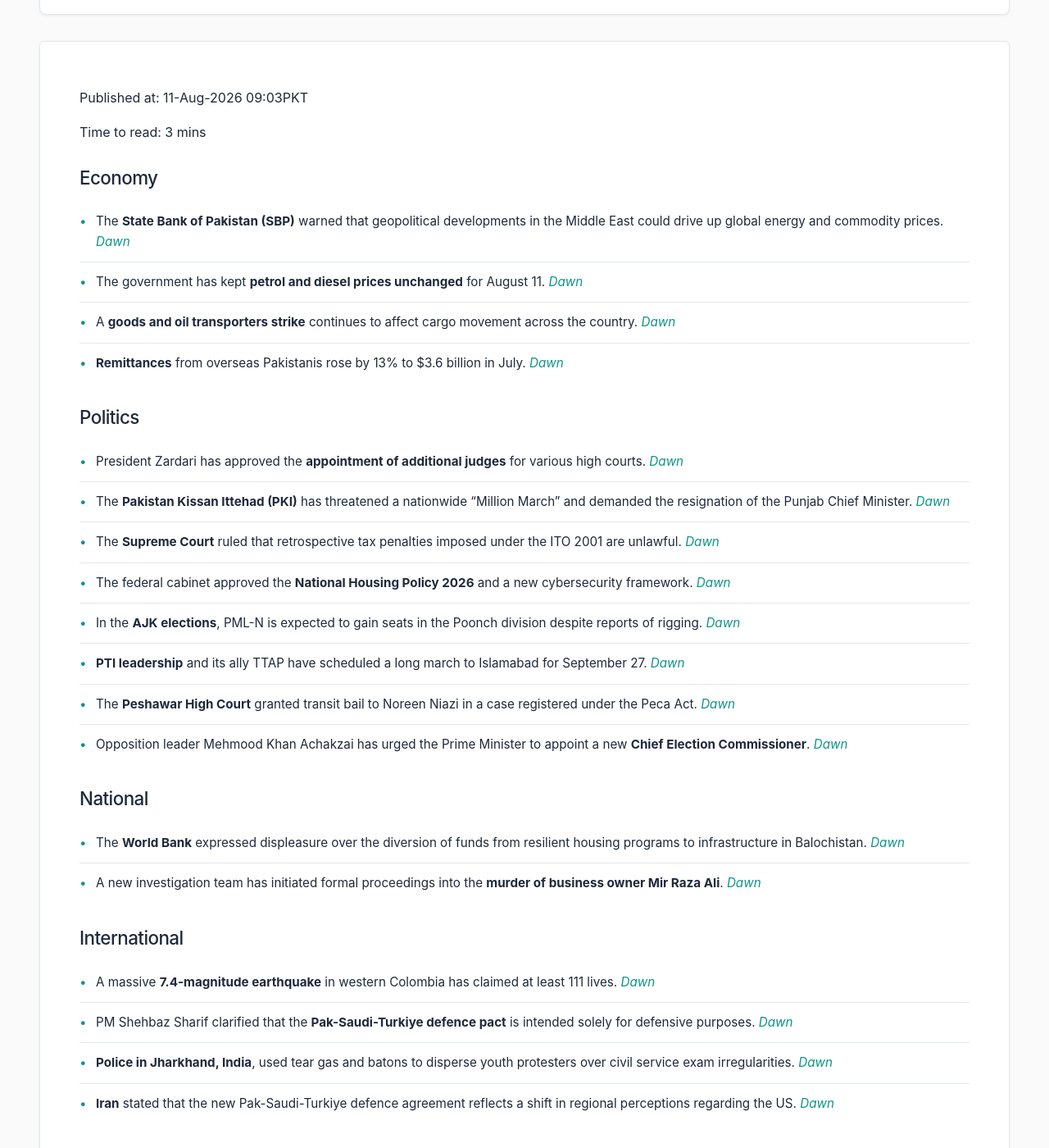
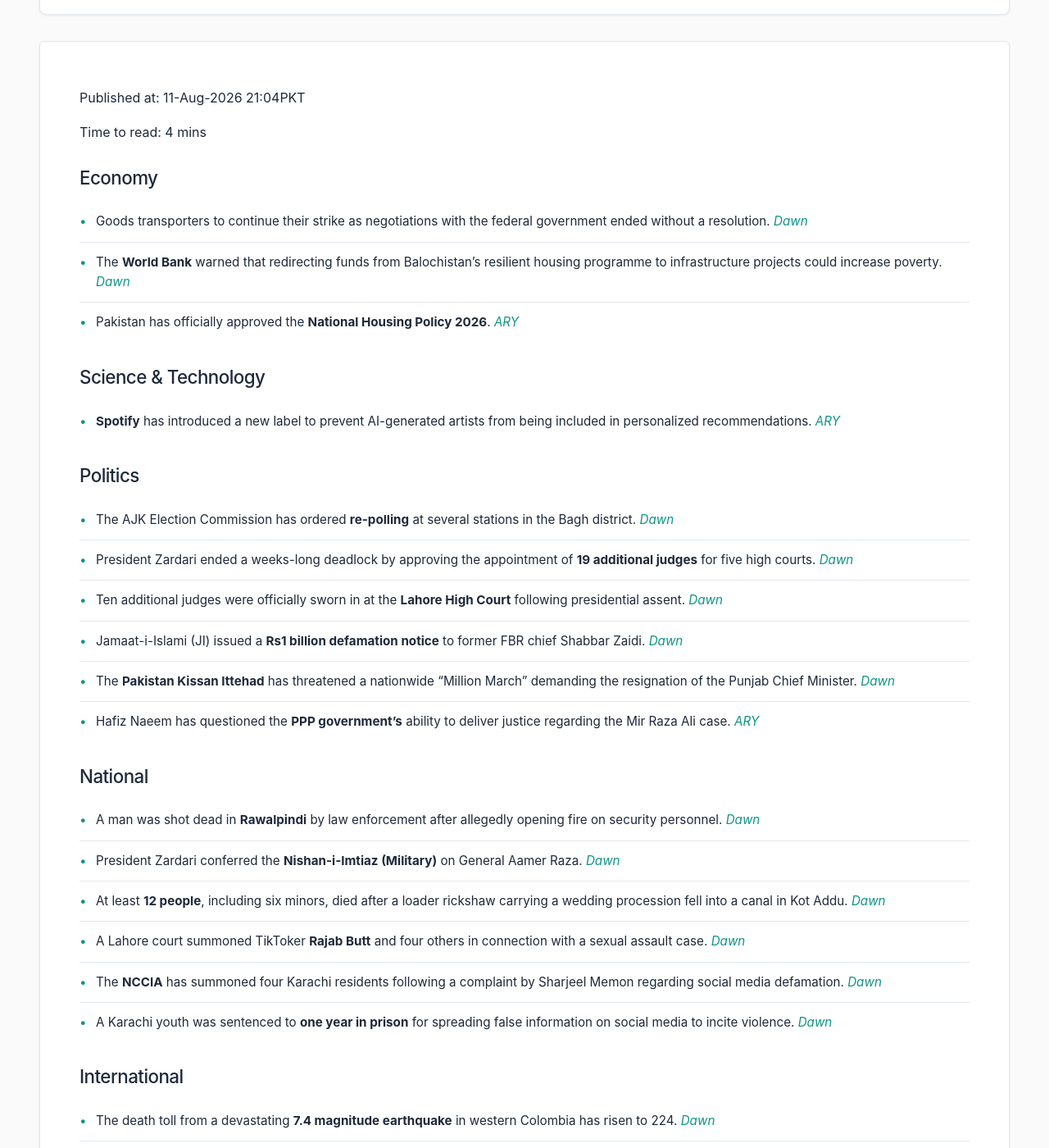
Before and after one commit to zsubzwary/news, a Jekyll site: the page built from en/index.md, in a window 1280 px wide and 1400 px high, scrolled down 209 px. Shown: the whole window at 82% size. Built offline with Jekyll 4.4.1, drawn with Linux system fonts in a browser that asks for light colours; some web fonts are replaced; comment, search, counter and statistics services are not loaded; some of the changed text lies outside the part shown.

Commit message:
DateTime; 2026-08-11T16:04:09.061Z

```diff
--- a/en/index.md
+++ b/en/index.md
@@ -4,47 +4,51 @@ title: Pakistan News Briefing
 lang: en
 ---
 
-Published at: 11-Aug-2026 09:03PKT
+Published at: 11-Aug-2026 21:04PKT
 
-Time to read: 3 mins
+Time to read: 4 mins
 
 ### Economy
-- The **State Bank of Pakistan (SBP)** warned that geopolitical developments in the Middle East could drive up global energy and commodity prices. *[Dawn](https://www.dawn.com/news/2022040/sbp-warns-of-price-spirals)*
-- The government has kept **petrol and diesel prices unchanged** for August 11. *[Dawn](https://www.dawn.com/news/2021950/govt-leaves-petrol-diesel-prices-unchanged-for-aug-11)*
-- A **goods and oil transporters strike** continues to affect cargo movement across the country. *[Dawn](https://www.dawn.com/news/2022041/goods-oil-transporters-strike-continues)*
-- **Remittances** from overseas Pakistanis rose by 13% to $3.6 billion in July. *[Dawn](https://www.dawn.com/news/2022042/remittances-rise-13pc-to-36bn-in-july)*
+- Goods transporters to continue their strike as negotiations with the federal government ended without a resolution. *[Dawn](https://www.dawn.com/news/2022155/goods-transporters-to-continue-strike-as-negotiations-with-govt-end-without-resolution)*
+- The **World Bank** warned that redirecting funds from Balochistan's resilient housing programme to infrastructure projects could increase poverty. *[Dawn](https://www.dawn.com/news/2022053/world-bank-unhappy-over-fund-diversion-from-balochistan)*
+- Pakistan has officially approved the **National Housing Policy 2026**. *[ARY](https://arynews.tv/pakistan-approves-national-housing-policy-2026)*
+
+### Science & Technology
+- **Spotify** has introduced a new label to prevent AI-generated artists from being included in personalized recommendations. *[ARY](https://arynews.tv/spotify-bans-ai-generated-artists-from-recommendations)*
 
 ### Politics
-- President Zardari has approved the **appointment of additional judges** for various high courts. *[Dawn](https://www.dawn.com/news/2022098/president-zardari-approves-additional-judges-appointments-to-high-courts-after-days-long-delay)*
-- The **Pakistan Kissan Ittehad (PKI)** has threatened a nationwide "Million March" and demanded the resignation of the Punjab Chief Minister. *[Dawn](https://www.dawn.com/news/2022038/farmers-threaten-protest-march-to-save-agriculture)*
-- The **Supreme Court** ruled that retrospective tax penalties imposed under the ITO 2001 are unlawful. *[Dawn](https://www.dawn.com/news/2022052/retrospective-tax-penalties-are-unlawful-supreme-court)*
-- The federal cabinet approved the **National Housing Policy 2026** and a new cybersecurity framework. *[Dawn](https://www.dawn.com/news/2022051/cabinet-okays-housing-policy-cybersecurity-framework)*
-- In the **AJK elections**, PML-N is expected to gain seats in the Poonch division despite reports of rigging. *[Dawn](https://www.dawn.com/news/2021864/3rd-phase-of-ajk-elections-pml-n-poised-for-gains-in-poonch-amid-rigging-allegations)*
-- **PTI leadership** and its ally TTAP have scheduled a long march to Islamabad for September 27. *[Dawn](https://www.dawn.com/news/2021943/pti-leadership-ttap-on-board-for-september-27-long-march-to-islamabad-sohail-afridi)*
-- The **Peshawar High Court** granted transit bail to Noreen Niazi in a case registered under the Peca Act. *[Dawn](https://www.dawn.com/news/2021934/peshawar-high-court-grants-transit-bail-to-noreen-niazi-in-peca-case)*
-- Opposition leader Mehmood Khan Achakzai has urged the Prime Minister to appoint a new **Chief Election Commissioner**. *[Dawn](https://www.dawn.com/news/2021914/in-letter-to-pm-achakzai-urges-immediate-appointment-of-new-chief-election-commissioner)*
+- The AJK Election Commission has ordered **re-polling** at several stations in the Bagh district. *[Dawn](https://www.dawn.com/news/2022158/re-polling-set-for-aug-15-at-some-polling-stations-in-two-bagh-constituencies-of-ajk)*
+- President Zardari ended a weeks-long deadlock by approving the appointment of **19 additional judges** for five high courts. *[Dawn](https://www.dawn.com/news/2022098/president-zardari-approves-additional-judges-appointments-to-high-courts-ending-weeks-long-deadlock)*
+- Ten additional judges were officially sworn in at the **Lahore High Court** following presidential assent. *[Dawn](https://www.dawn.com/news/2022156/10-additional-judges-sworn-in-at-lhc-after-presidents-go-ahead)*
+- Jamaat-i-Islami (JI) issued a **Rs1 billion defamation notice** to former FBR chief Shabbar Zaidi. *[Dawn](https://www.dawn.com/news/2022128/ji-sends-rs1bn-defamation-notice-to-ex-fbr-chief-shabbar-zaidi)*
+- The **Pakistan Kissan Ittehad** has threatened a nationwide "Million March" demanding the resignation of the Punjab Chief Minister. *[Dawn](https://www.dawn.com/news/2022038/farmers-threaten-protest-march-to-save-agriculture)*
+- Hafiz Naeem has questioned the **PPP government's** ability to deliver justice regarding the Mir Raza Ali case. *[ARY](https://arynews.tv/mir-raza-ali-case-hafiz-naeem-questions-ppp-govt)*
 
 ### National
-- The **World Bank** expressed displeasure over the diversion of funds from resilient housing programs to infrastructure in Balochistan. *[Dawn](https://www.dawn.com/news/2022053/world-bank-unhappy-over-fund-diversion-from-balochistan)*
-- A new investigation team has initiated formal proceedings into the **murder of business owner Mir Raza Ali**. *[Dawn](https://www.dawn.com/news/2021913/new-investigation-team-initiates-formal-proceedings-into-mir-raza-ali-murder)*
+- A man was shot dead in **Rawalpindi** by law enforcement after allegedly opening fire on security personnel. *[Dawn](https://www.dawn.com/news/2022145/man-shot-dead-on-rawalpindis-mall-road-after-opening-fire-on-security-personnel)*
+- President Zardari conferred the **Nishan-i-Imtiaz (Military)** on General Aamer Raza. *[Dawn](https://www.dawn.com/news/2022162/president-zardari-confers-nishan-i-imtiaz-on-national-strategic-command-commander-gen-aamer-raza)*
+- At least **12 people**, including six minors, died after a loader rickshaw carrying a wedding procession fell into a canal in Kot Addu. *[Dawn](https://www.dawn.com/news/2022151/at-least-12-dead-as-loader-rickshaw-carrying-wedding-procession-falls-into-canal-in-kot-addu)*
+- A Lahore court summoned TikToker **Rajab Butt** and four others in connection with a sexual assault case. *[Dawn](https://www.dawn.com/news/2022141/lahore-court-sets-august-18-to-indict-tiktoker-rajab-butt-4-others-in-sexual-assault-case)*
+- The **NCCIA** has summoned four Karachi residents following a complaint by Sharjeel Memon regarding social media defamation. *[Dawn](https://www.dawn.com/news/2022114/nccia-summons-4-individuals-on-sharjeel-memons-complaint-in-connection-with-mir-razas-case)*
+- A Karachi youth was sentenced to **one year in prison** for spreading false information on social media to incite violence. *[Dawn](https://www.dawn.com/news/2022016/karachi-youth-jailed-for-one-year-for-spreading-false-fabricated-information-on-social-media-to-incite-violence)*
 
 ### International
-- A massive **7.4-magnitude earthquake** in western Colombia has claimed at least 111 lives. *[Dawn](https://www.dawn.com/news/2022070/major-earthquake-claims-111-lives-in-colombia)*
-- PM Shehbaz Sharif clarified that the **Pak-Saudi-Turkiye defence pact** is intended solely for defensive purposes. *[Dawn](https://www.dawn.com/news/2021923/pak-saudi-turkiye-defence-pact-entirely-for-defensive-purposes-not-aggression-pm-shehbaz)*
-- **Police in Jharkhand, India**, used tear gas and batons to disperse youth protesters over civil service exam irregularities. *[Dawn](https://www.dawn.com/news/2021895/police-in-indias-jharkhand-fire-tear-gas-use-batons-to-disperse-youth-protesters)*
-- **Iran** stated that the new Pak-Saudi-Turkiye defence agreement reflects a shift in regional perceptions regarding the US. *[Dawn](https://www.dawn.com/news/2021886/iran-says-pak-saudi-turkiye-deal-shows-change-in-perception-towards-us)*
+- The death toll from a devastating **7.4 magnitude earthquake** in western Colombia has risen to 224. *[Dawn](https://www.dawn.com/news/2022111/colombia-earthquake-death-toll-surges-to-224-as-search-for-survivors-continues)*
+- A Syrian court sentenced former president **Bashar al-Assad** to death in absentia for war crimes and crimes against humanity. *[Dawn](https://www.dawn.com/news/2022132/ousted-syrian-president-bashar-al-assad-sentenced-to-death-in-absentia)*
+- Bahrain's Foreign Minister congratulated Pakistan on the signing of the **Makkah Joint Defence Agreement**. *[Dawn](https://www.dawn.com/news/2022117/bahrain-fm-congratulates-dar-on-makkah-defence-pact-expresses-desire-to-visit-pakistan)*
+- **Kuwait** has proposed the implementation of new regulations for schools. *[ARY](https://arynews.tv/kuwait-proposes-new-regulations-for-schools)*
 
 ### Sports
-- Three major **football confederations** (UEFA, CONCACAF, and AFC) rebuked FIFA President Gianni Infantino. *[Dawn](https://www.dawn.com/news/2021918/three-football-confederations-rebuke-infantino-say-sport-belongs-to-no-individual)*
-- Amazon founder **Jeff Bezos** is reportedly in Liverpool discussing potential interests in Anfield. *[ARY](https://arynews.tv/jeff-bezos-eyes-anfield-amazon-founder-in-liverpool-talks)*
+- US President **Donald Trump** stated that replacing FIFA president Gianni Infantino would be a "terrible mistake." *[Dawn](https://www.dawn.com/news/2022126/trump-says-would-be-terrible-mistake-to-oust-embattled-fifa-president-infantino)*
 
 ### Health
-- DawnMedia will host the **‘Act for Nutrition’** conference in Islamabad to address the country's malnutrition crisis. *[Dawn](https://www.dawn.com/news/2022065/dawnmedia-to-host-act-for-nutrition)*
-- The **US FDA** is moving to increase oversight and regulation of food additives. *[ARY](https://arynews.tv/fda-moves-to-increase-oversight-of-food-additives)*
+- Hospitals in **Lahore** are reporting a surge in gastroenteritis patients, with some cases involving severe complications like kidney failure. *[Dawn](https://www.dawn.com/news/2022148/lahore-hospitals-report-surge-in-gastroenteritis-patients-amid-conflicting-outbreak-reports)*
+- The **US** has finalized new guidance on freshly cut produce following salmonella and cyclosporiasis outbreaks. *[ARY](https://arynews.tv/us-new-guidance-on-produce-salmonella-%e2%81%a0cyclosporiasis-outbreak)*
+- A **beef recall** has been issued for certain products in the United States. *[ARY](https://arynews.tv/beef-recalled-in-us-see-the-affected-products)*
 
 ### Other
-- A new poster has been unveiled for the upcoming production **‘Verity’**. *[ARY](https://arynews.tv/verity-unveils-haunting-new-poster-ahead-of-trailer-release-see)*
-- The **Karachi Stories** Facebook page issued an apology for falsely linking Sharjeel Memon to a murder case. *[ARY](https://arynews.tv/mir-raza-ali-karachi-stories-page-apologises-to-sharjeel-memon)*
-- Entertainment news includes **Demi Lovato** reprising a role in ‘Camp Rock 3’, updates on **Meghan Markle**, and rumors regarding **Brad Pitt and Jennifer Aniston**. *[ARY](https://arynews.tv/demi-lovato-reprises-mitchie-torres-role-in-camp-rock-3-with-jonas-brothers), [ARY](https://arynews.tv/meghan-markle-makes-personal-call-to-welcome-new-family-member), [ARY](https://arynews.tv/brad-pitt-and-jennifer-aniston-reconciliation-rumors-the-truth-behind-the-headlines)*
-- Other celebrity updates include **Duchess Sophie's** new role and **Britney Spears** addressing paparazzi. *[ARY](https://arynews.tv/duchess-sophie-takes-on-new-role-linked-to-prince-harry), [ARY](https://arynews.tv/britney-spears-slams-paparazzi-following-perez-hiltons-public-apology)*
-- **Sidharth Malhotra** commented on Kiara Advani’s performance in the film ‘Toxic’. *[ARY](https://arynews.tv/sidharth-malhotra-calls-kiara-advanis-toxic-performance-special)*
+- Pakistani students have received their **CIE AS and A Level** results for the June 2026 series. *[Dawn](https://www.dawn.com/news/2022121/not-an-ordinary-year-pakistani-students-receive-their-cie-as-amp-a-level-results-for-june-series)*
+- Pakistan and the United States have **renewed** the landmark Fulbright-HEC partnership. *[ARY](https://arynews.tv/pakistan-and-united-states-renew-fulbright-hec-partnership)*
+- A new mod for **'Assassin's Creed Black Flag Resynced'** has restored a fan-favorite unarmed combat feature. *[ARY](https://arynews.tv/assassins-creed-black-flag-resynced-mod-restores-unarmed-combat-feature)*
+- Rumors surrounding **Taylor Swift's** wedding dress are driving engagement among bridal brands. *[ARY](https://arynews.tv/taylor-swift-wedding-dress-buzz-gets-bridal-brands-talking)*
+- Social media buzz continues regarding whether **Kylie Jenner and Timothée Chalamet** attended a wedding for Tom Holland and Zendaya. *[ARY](https://arynews.tv/kylie-jenner-timothee-chalamet-attended-tom-holland-and-zendaya-wedding)*
```
